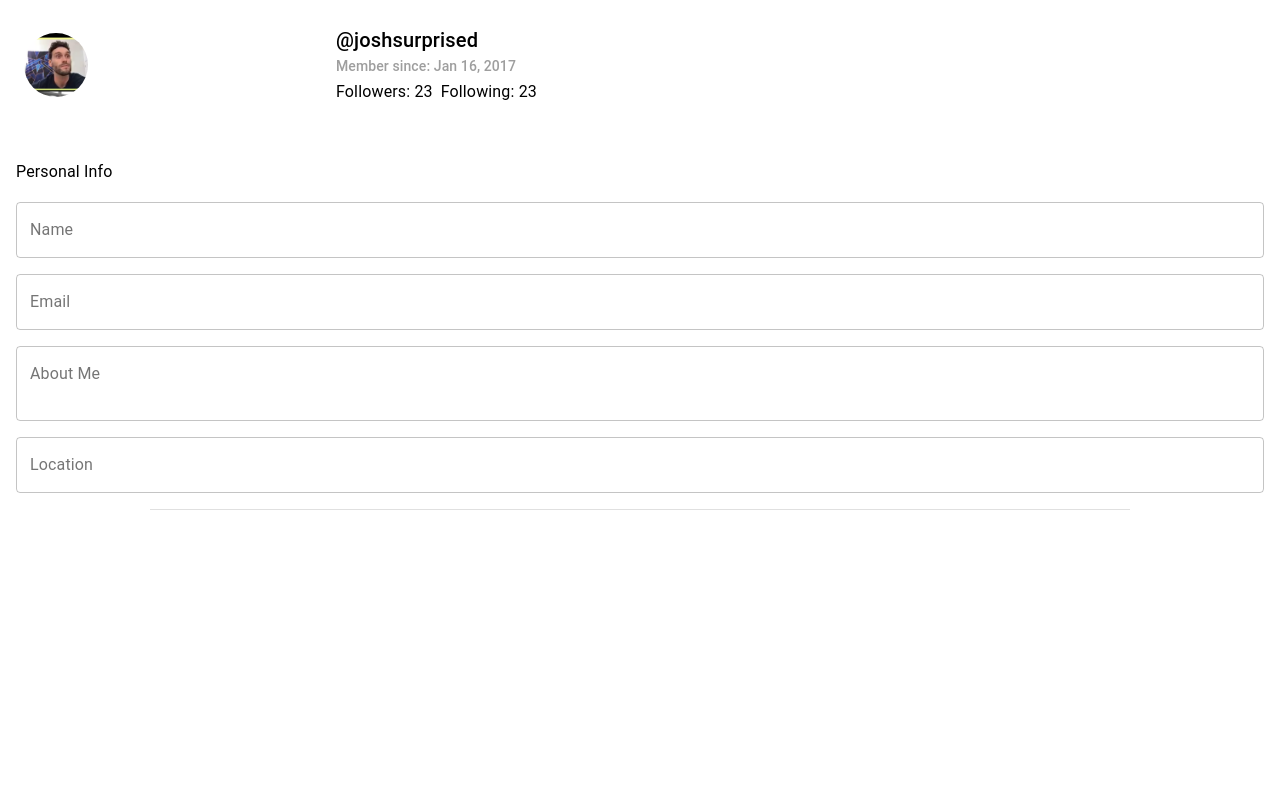
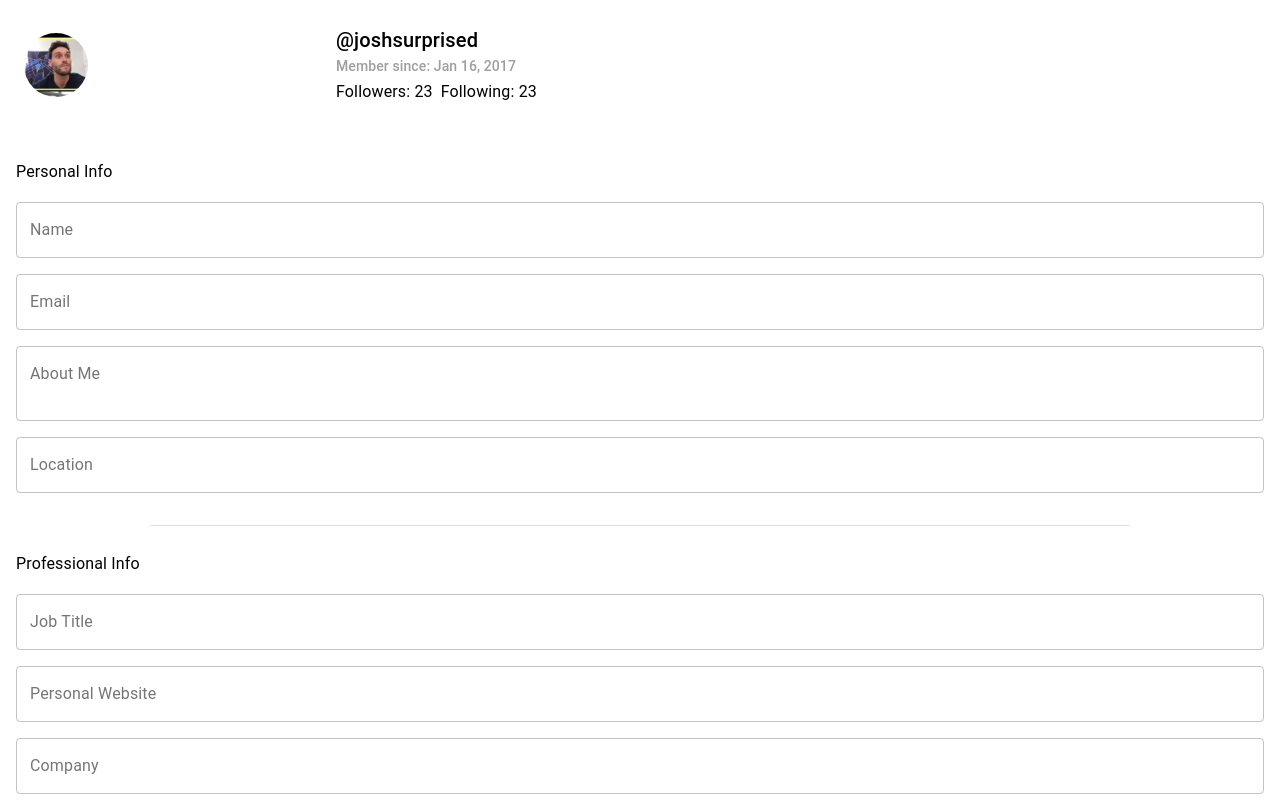
Before and after one commit to Khush1694/lambda-network-app, a React (Create React App) app: page /profile/edit in a window 1280 px wide. Built offline with nearby package versions, Linux system fonts and the light colour scheme.

Commit message:
professional info and autocomplete dropdown ui done

```diff
--- a/package.json
+++ b/package.json
@@ -5,6 +5,7 @@
   "dependencies": {
     "@material-ui/core": "^4.11.0",
     "@material-ui/icons": "^4.9.1",
+    "@material-ui/lab": "^4.0.0-alpha.56",
     "@material-ui/styles": "^4.10.0",
     "@testing-library/jest-dom": "^4.2.4",
     "@testing-library/react": "^9.5.0",
--- /dev/null
+++ b/src/components/AutoComplete.js
@@ -0,0 +1,41 @@
+/* eslint-disable no-use-before-define */
+import React from 'react';
+import TextField from '@material-ui/core/TextField';
+import Autocomplete from '@material-ui/lab/Autocomplete';
+import { makeStyles } from '@material-ui/core/styles';
+const useStyles = makeStyles(theme => ({
+  autocomplete: {
+    width: '100%',
+    marginLeft: theme.spacing(1),
+    marginTop: 0,
+  },
+  textField: {
+    marginTop: theme.spacing(1),
+  },
+}));
+
+export default function FreeSolo({ id, label }) {
+  const classes = useStyles();
+  return (
+    <Autocomplete
+      className={classes.autocomplete}
+      id={id}
+      freeSolo
+      options={jobs.map(job => job.title)}
+      renderInput={params => (
+        <TextField
+          className={classes.textField}
+          {...params}
+          label={label}
+          margin='normal'
+          variant='outlined'
+        />
+      )}
+    />
+  );
+}
+// dummy data
+const jobs = [
+  { title: 'Fullstack of pancakes' },
+  { title: 'Software ninjaneer' },
+];
--- a/src/components/Users/EditProfile/EditProfile.js
+++ b/src/components/Users/EditProfile/EditProfile.js
@@ -17,7 +17,8 @@ const useStyles = makeStyles(theme => ({
   divider: {
     width: '80%',
     alignSelf: 'center',
-    margin: theme.spacing(1),
+    margin: theme.spacing(2),
+    marginTop: theme.spacing(3),
   },
   professionalInfo: {},
   linkSocialAccounts: {},
--- a/src/components/Users/EditProfile/PersonalInfo.js
+++ b/src/components/Users/EditProfile/PersonalInfo.js
@@ -2,7 +2,6 @@ import React from 'react';
 import Grid from '@material-ui/core/Grid';
 import Typography from '@material-ui/core/Typography';
 import { makeStyles } from '@material-ui/core/styles';
-import { spacing } from '@material-ui/system';
 
 // local imports
 import theme from '../../ui/Theme';
--- a/src/components/Users/EditProfile/ProfessionalInfo.js
+++ b/src/components/Users/EditProfile/ProfessionalInfo.js
@@ -1,23 +1,45 @@
 import React from 'react';
 import Grid from '@material-ui/core/Grid';
+import Typography from '@material-ui/core/Typography';
 import { makeStyles } from '@material-ui/core/styles';
 
 // local imports
 import theme from '../../ui/Theme';
 import SkillsChipInput from './SkillsChipInput';
+import TextField from '../../TextField';
+import AutoComplete from '../../AutoComplete';
+import { Select } from '@material-ui/core';
 
-const useStyles = makeStyles(theme => ({}));
+const useStyles = makeStyles(theme => ({
+  title: {
+    margin: theme.spacing(1),
+  },
+  inputGridItem: {
+    marginRight: theme.spacing(2),
+  },
+}));
 
 const ProfessionalInfo = () => {
   const classes = useStyles();
   return (
-    <Grid container direction="column" className={classes.personInfoContainer}>
-      <Grid item className={classes.title}></Grid>
-      <Grid item className={classes.jobTitle}></Grid>
-      <Grid item className={classes.company}></Grid>
-      <Grid item className={classes.personalWebsite}></Grid>
-      <Grid item className={classes.location}></Grid>
-      <Grid item className={classes.SkillsChipInput}>
+    <Grid container direction='column' className={classes.personInfoContainer}>
+      <Grid item className={classes.title}>
+        <Typography variant='subtitle1'>Professional Info</Typography>
+      </Grid>
+      <Grid item className={[classes.jobTitle, classes.inputGridItem]}>
+        <AutoComplete id={'job-title'} label={'Job Title'}  />
+      </Grid>
+      <Grid item className={[classes.company, classes.inputGridItem]}>
+        <TextField
+          id='website'
+          label={'Personal Website'}
+          className={classes.input}
+        />
+      </Grid>
+      <Grid item className={[classes.personalWebsite, classes.inputGridItem]}>
+        <TextField id='company' label={'Company'} className={classes.input} />
+      </Grid>
+      <Grid item className={[classes.SkillsChipInput, classes.inputGridItem]}>
         <SkillsChipInput />
       </Grid>
     </Grid>
```
Also changed, not shown: 2 other files (tests, documents, lock files or other folders).
